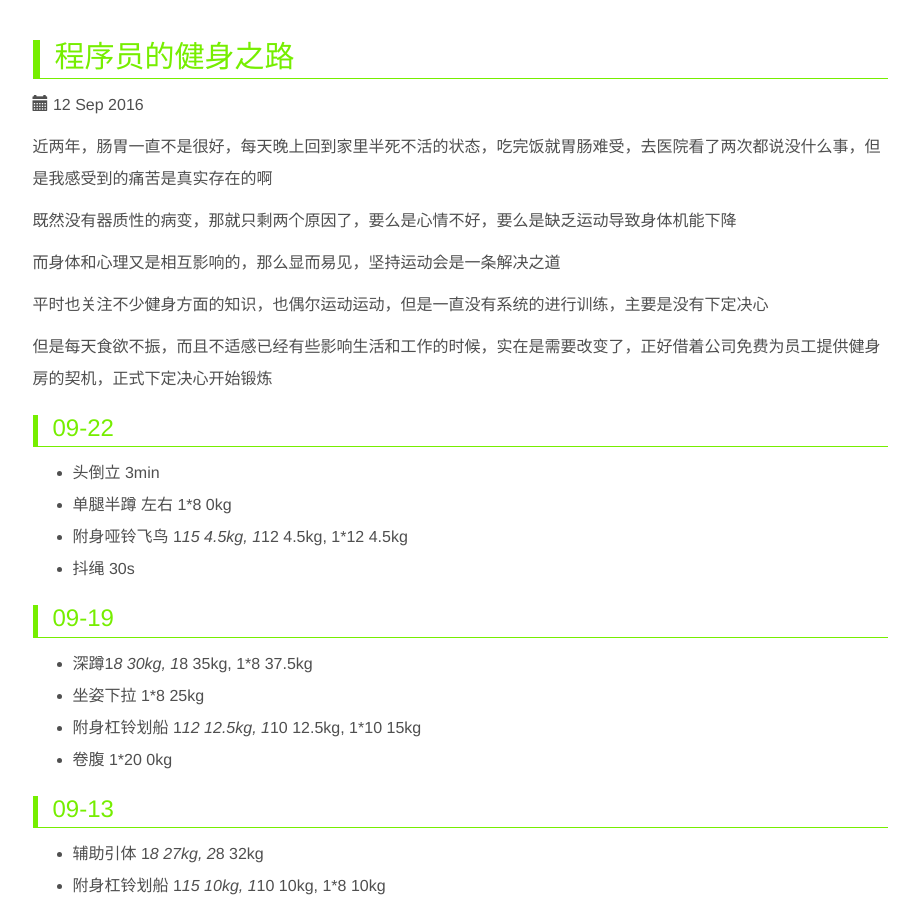
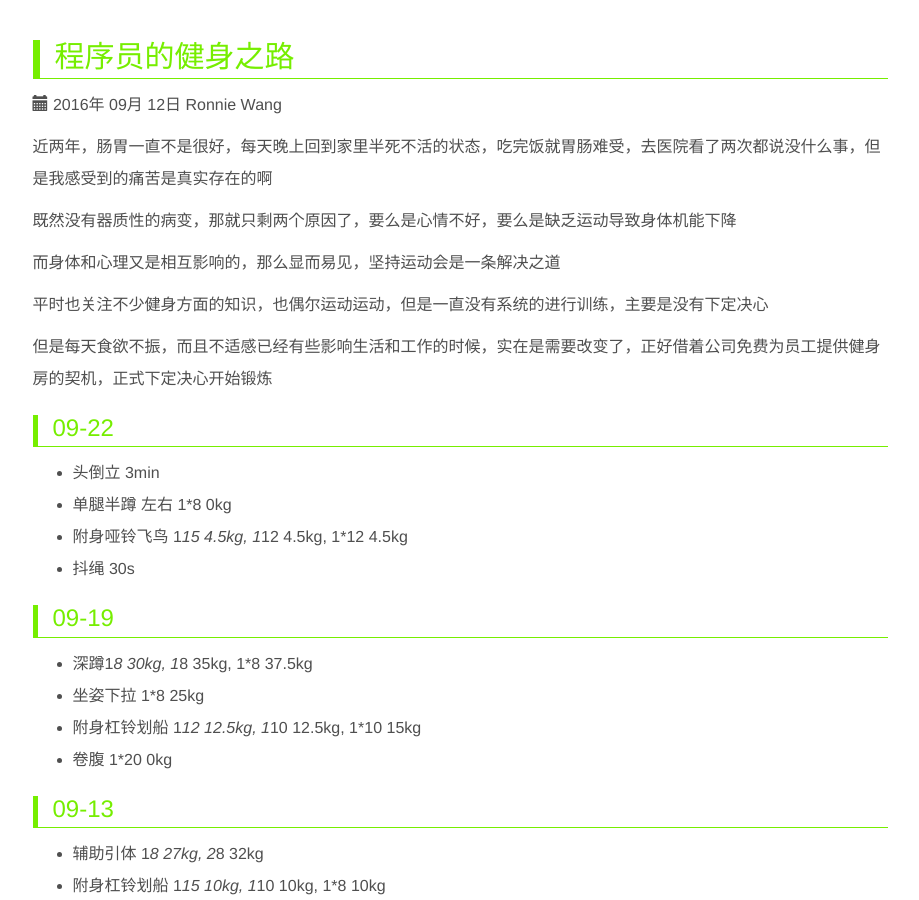
Before and after one commit to ronniewang/ronniewang.github.io, a Jekyll site: the page built from _posts/2016-09-12-body-building.md, in a window 1280 px wide and 900 px high. Shown: the whole window, without its empty margins (180-1099 px from the left). Built offline with Jekyll 4.4.1, drawn with Linux system fonts in a browser that asks for light colours.

Commit message:
update file

```diff
--- a/_posts/2016-09-12-body-building.md
+++ b/_posts/2016-09-12-body-building.md
@@ -6,7 +6,7 @@
 ---
 
 <h2>{{ page.title }}</h2>
-<p><span class="glyphicon glyphicon-calendar"></span> {{ page.date | date_to_string }}</p>
+<p><span class="glyphicon glyphicon-calendar"></span> {{ page.date | date:"%Y年 %m月 %d日" }} Ronnie Wang</p>
 
 近两年，肠胃一直不是很好，每天晚上回到家里半死不活的状态，吃完饭就胃肠难受，去医院看了两次都说没什么事，但是我感受到的痛苦是真实存在的啊
 
@@ -60,7 +60,6 @@
 * 哑铃摆举（左右） 3*10 7.5kg
 * 哑铃飞鸟 3*10 4.5kg
 * 哑铃弯举 3*12 4.5kg
-
 
 ### 08-31
 
```
